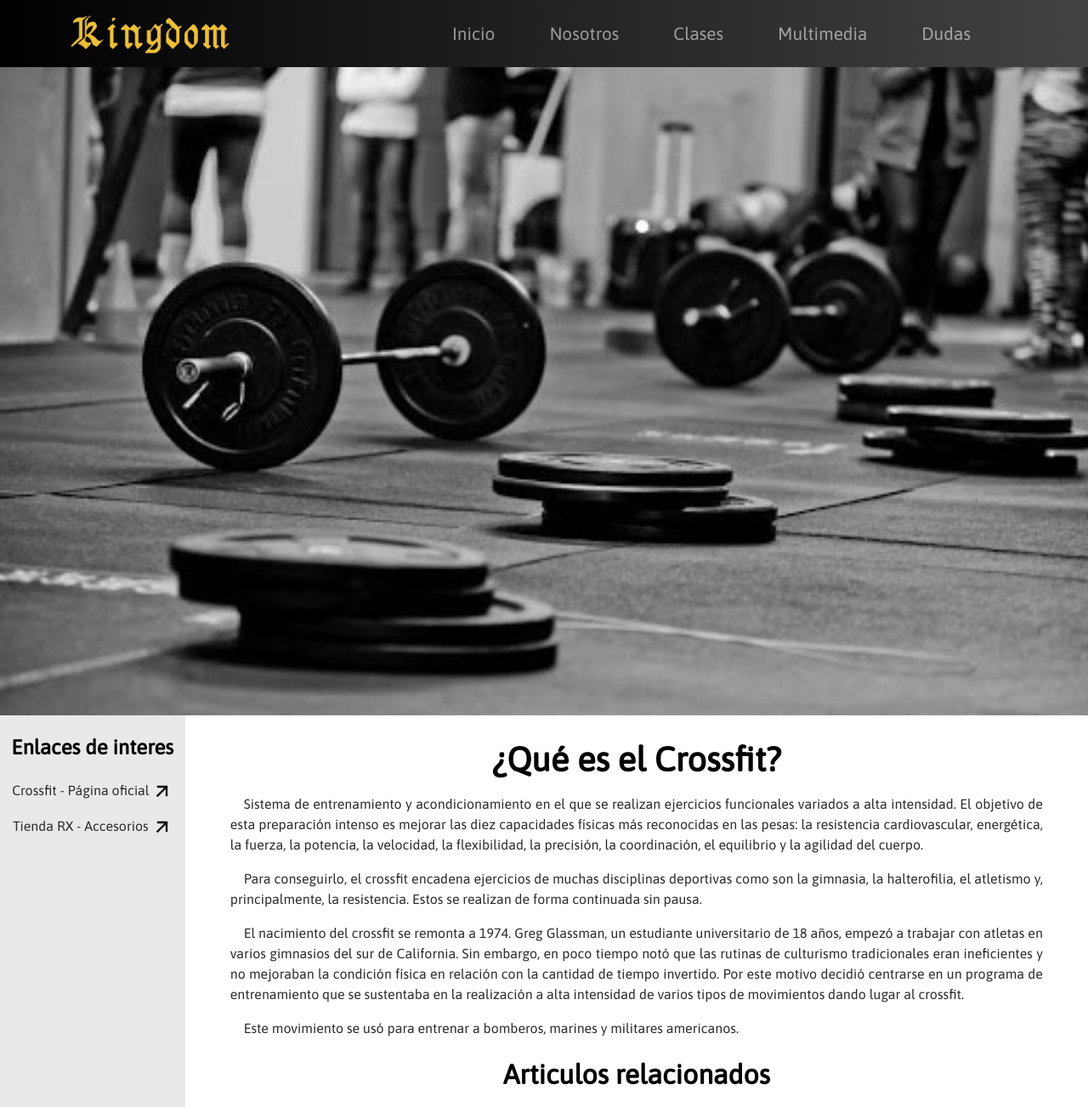
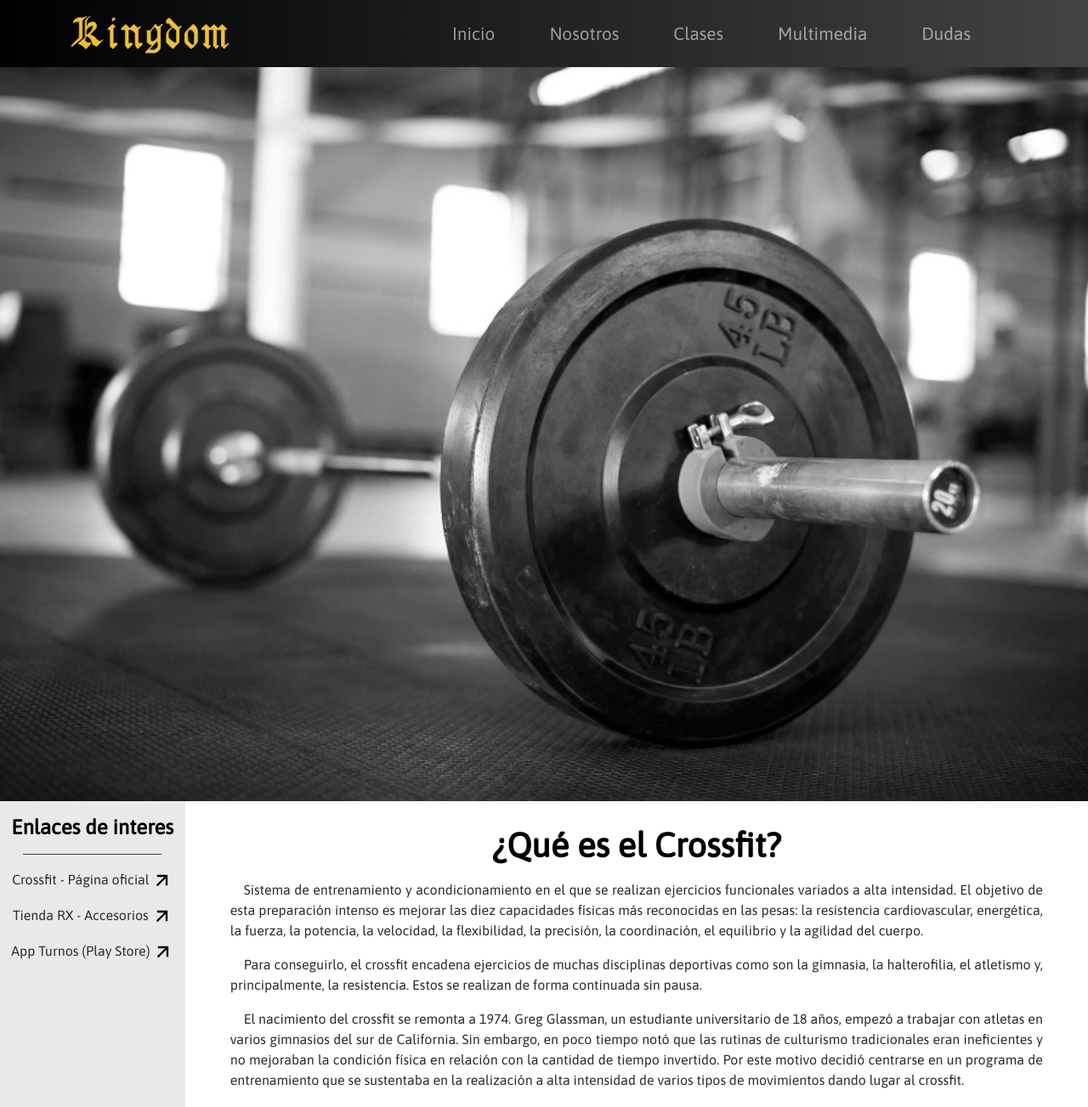
Before and after one commit to agusaviles/proyectoCoderHouse, a plain HTML site: page index.html in a window 1280 px wide. Shown: the top 1303 px of the page at 85% size. Drawn offline with nearby package versions, Linux system fonts and the light colour scheme.

Commit message:
en index: cambio de img en header y linea divisoria  en aside

```diff
--- a/css/style.css
+++ b/css/style.css
@@ -34,7 +34,7 @@ aside{
 }
 
 aside h4{
-    margin: 1em 0;
+    margin: 0.7em 0;
     text-align: center;
 }
 
@@ -56,6 +56,13 @@ aside ul li a{
 aside ul li a:hover{
     font-weight: bold;
 }
+
+.linea {
+    border-top: 1px solid #434343;
+    height: 2px;
+    width: 75%;
+    margin: 0 auto 1em auto;
+  }
 
 /* ------------------------- fin aside ------------------------- */
 
@@ -108,17 +115,12 @@ main ul{
     text-decoration: none;
 }
 
-/* .multiVideo{
-    width: 35em;
-    height: 50em;
-} */
-
 .multiImg{
     width: 25%;
 }
 
 .tipoWod{
-    margin: 1em 5em;
+    margin: 0.5em 2em;
 }
 
 /* ------------------------- dudas frecuentes ------------------------- */
--- a/index.html
+++ b/index.html
@@ -54,7 +54,7 @@
 
         <!-- comienzo del header -->
         <header id="header">
-            <img src="img/encabezado.jpg" alt="Crossfit Box" title="Crossfit Box" class="w-100"/>
+            <img src="img/encabezado2.jpg" alt="Crossfit Box" title="Crossfit Box" class="w-100 img-position img-fluid"/>
         </header>
         <!-- fin header -->
 
@@ -63,9 +63,12 @@
 
             <h4>Enlaces de interes</h4>
 
+            <div class="linea"></div>
+
             <ul>
                 <li><a href="https://www.crossfit.com">Crossfit - Página oficial <img src="img/ir_link.svg" alt="logo link"/></a></li>
                 <li><a href="https://www.rx236.com.ar/faq/">Tienda RX - Accesorios <img src="img/ir_link.svg" alt="logo link"/></a></li>
+                <li><a href="https://www.rx236.com.ar/faq/">App Turnos (Play Store) <img src="img/ir_link.svg" alt="logo link"/></a></li>
             </ul>
 
         </aside>
```
Also changed, not shown: img/encabezado2.jpg (added).
